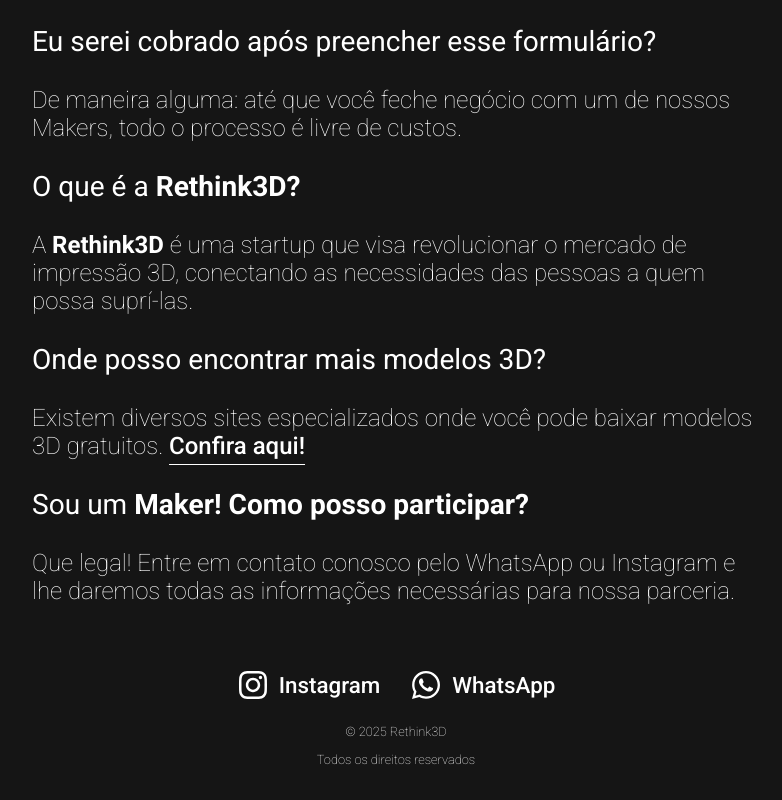
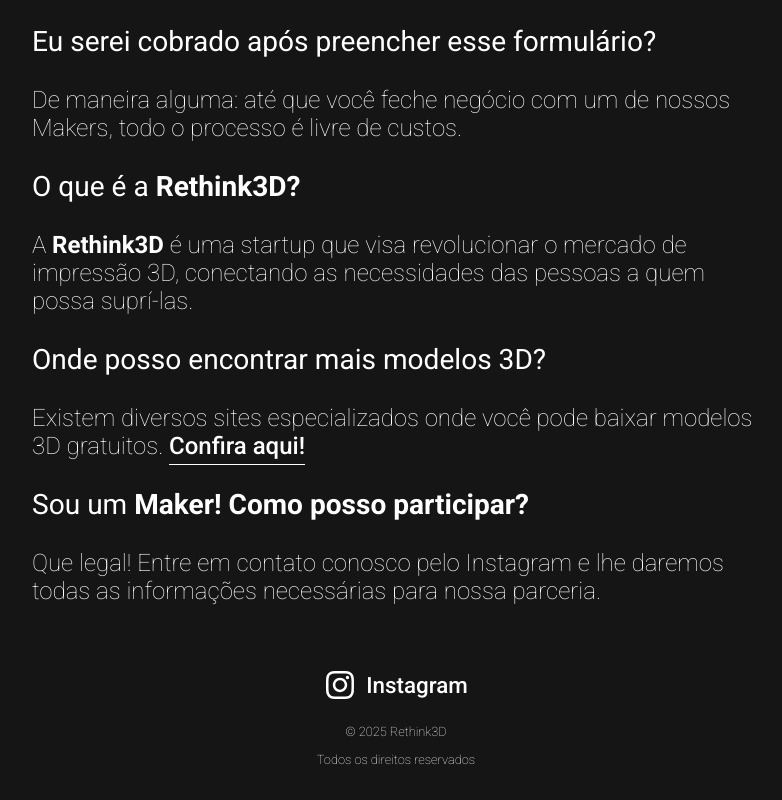
Before and after one commit to Rethink3D/rethink3d-webpage, a React (Create React App) app: page / in a window 1280 px wide. Shown: the part 2528-3328 px from the top of the page, without its empty margins (244-1026 px from the left). Built offline with nearby package versions, Linux system fonts and the light colour scheme.

Commit message:
alteração: whatsapp removido

```diff
--- a/src/components/FAQ/FAQ.js
+++ b/src/components/FAQ/FAQ.js
@@ -63,7 +63,7 @@
           Sou um <span className="bold">Maker! Como posso participar?</span>
         </h3>
         <p>
-          Que legal! Entre em contato conosco pelo WhatsApp ou Instagram e lhe
+          Que legal! Entre em contato conosco pelo Instagram e lhe
           daremos todas as informações necessárias para nossa parceria.
         </p>
       </div>
--- a/src/components/Footer/Footer.js
+++ b/src/components/Footer/Footer.js
@@ -1,5 +1,5 @@
 import React from "react";
-import { FaInstagram, FaWhatsapp } from "react-icons/fa";
+import { FaInstagram} from "react-icons/fa";
 import "./Footer.css";
 
 const Footer = () => {
@@ -14,14 +14,6 @@
           >
             <FaInstagram className="icon" /> Instagram
           </a>
-          <a
-            //href="https://wa.me/seunumerodetelefone"
-            href="/"
-            target="_blank"
-            rel="noopener noreferrer"
-          >
-            <FaWhatsapp className="icon" /> WhatsApp
-          </a>
         </div>
         <div className="footer-rights">
           <p>© 2025 Rethink3D</p>
```
